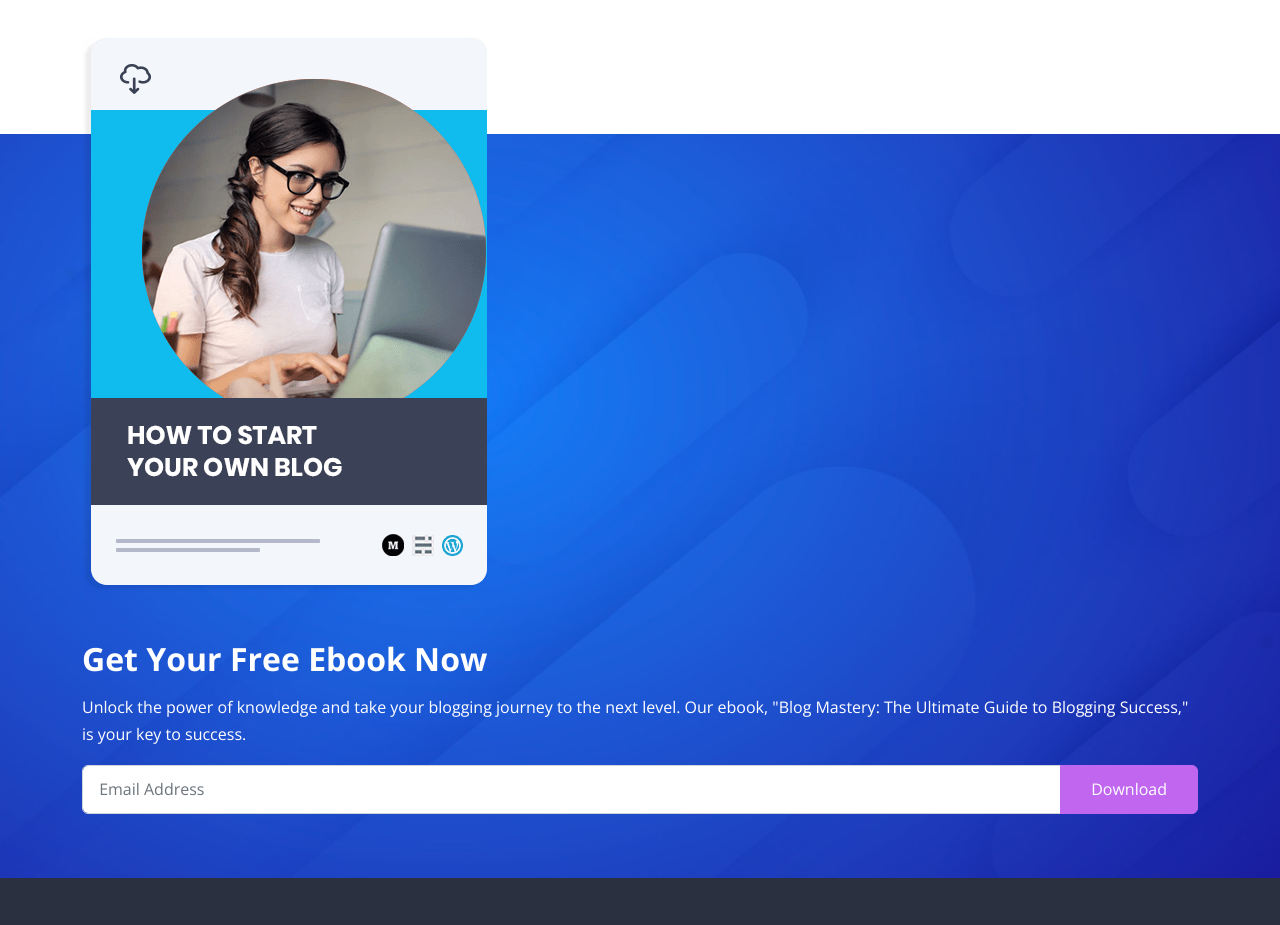
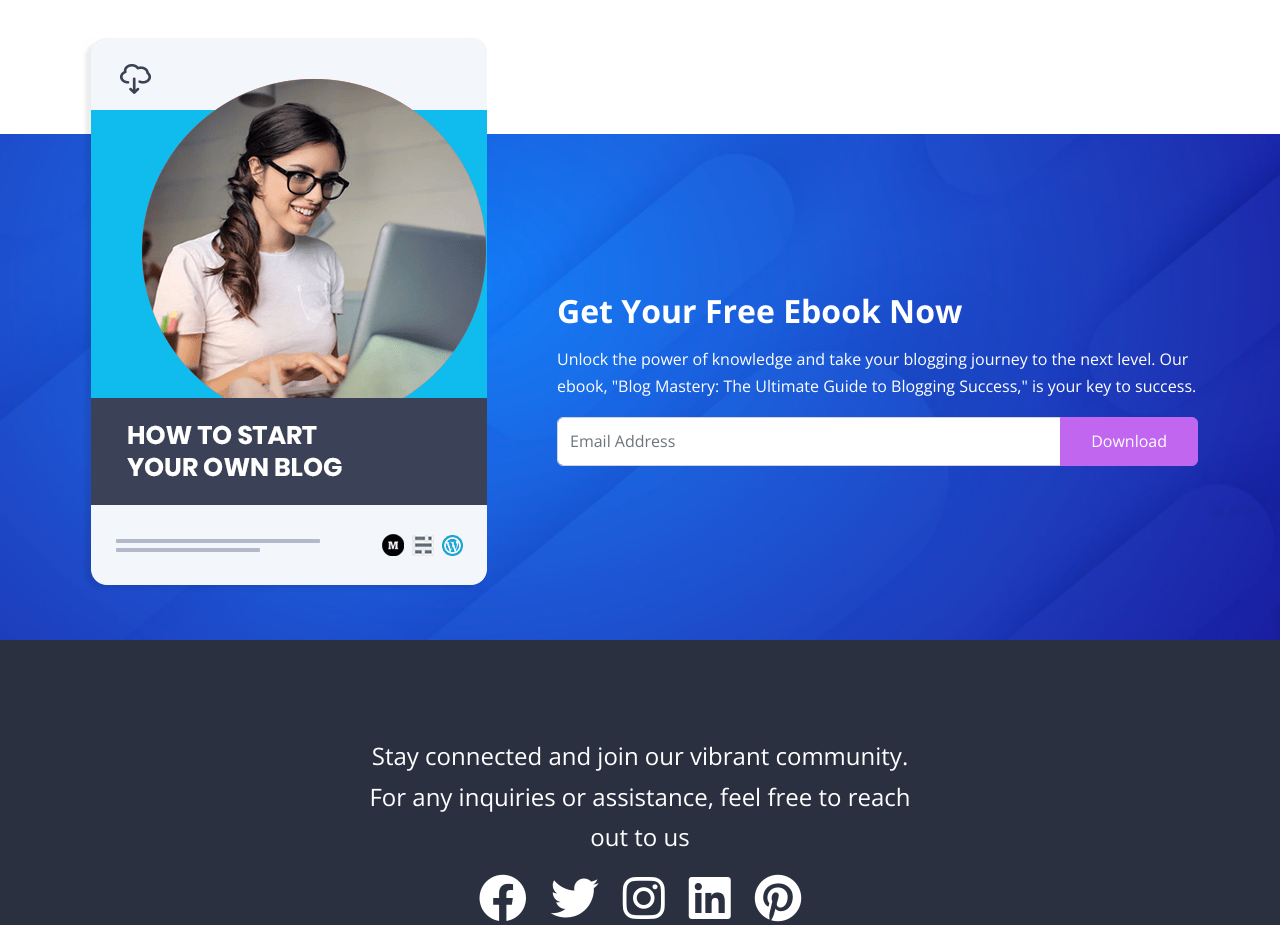
Before and after one commit to vsushko/frontend-projects, a website: page bootstrap5-projects/ebook-website/index.html in a window 1280 px wide. Shown: the part 3660-4585 px from the top of the page. Drawn offline with nearby package versions, Linux system fonts and the light colour scheme; files that its build step writes are made by us from their sources.

Commit message:
section changes

```diff
--- a/bootstrap5-projects/ebook-website/index.html
+++ b/bootstrap5-projects/ebook-website/index.html
@@ -429,6 +429,7 @@
               <img src="images/download-ebook.png" alt="" class="img-fluid" />
             </div>
           </div>
+          <div class="col-lg-7">
             <div
               class="text-container text-white d-flex flex-column justify-content-center h-100 mb-5"
             >
@@ -438,18 +439,21 @@
                 the next level. Our ebook, "Blog Mastery: The Ultimate Guide to
                 Blogging Success," is your key to success.
               </p>
+
+              <!-- Form -->
               <form>
                 <div class="input-group mb-3">
                   <input
                     type="email"
                     class="form-control"
-                  placeholder=" Email Address"
+                    placeholder="Email Address"
                   />
                   <button class="btn btn-primary text-white rounded-end">
                     Download
                   </button>
                 </div>
               </form>
+            </div>
           </div>
         </div>
       </div>
```
Lines whose indentation alone changed are shown as unchanged.
